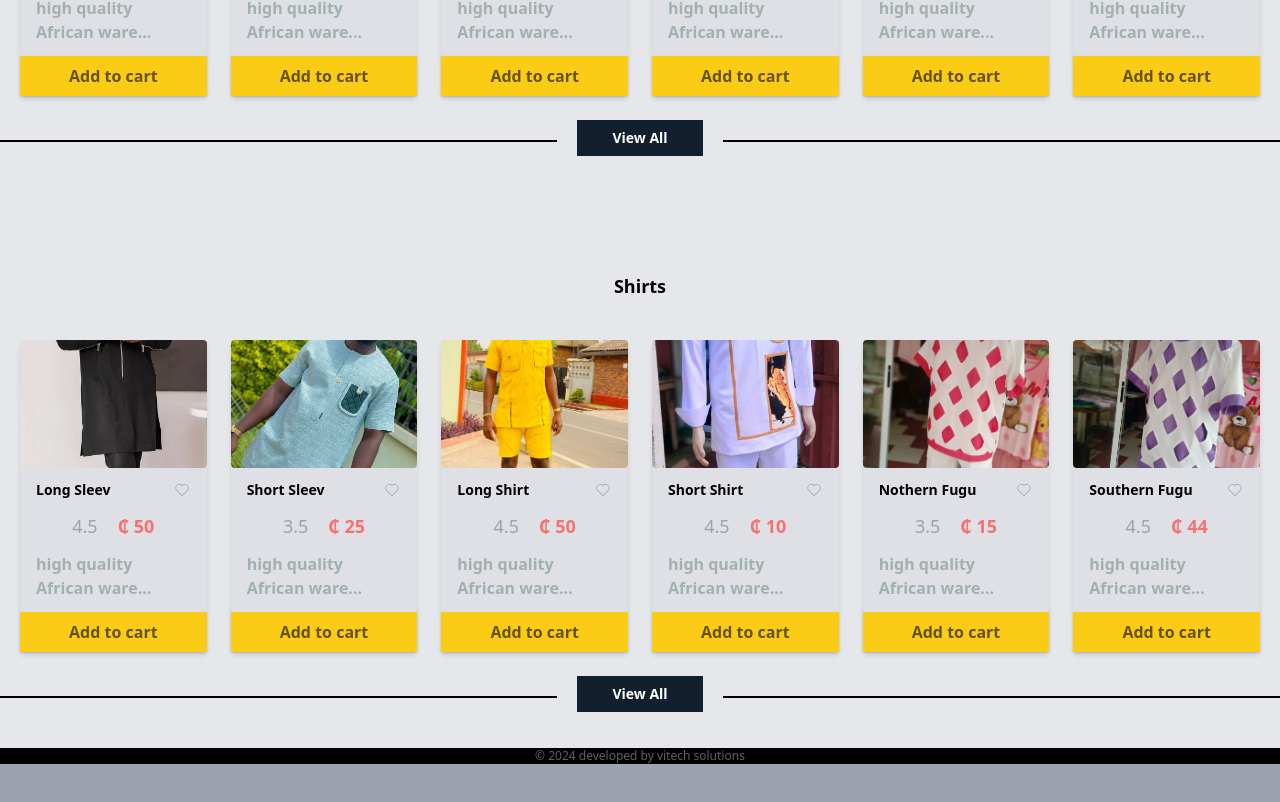
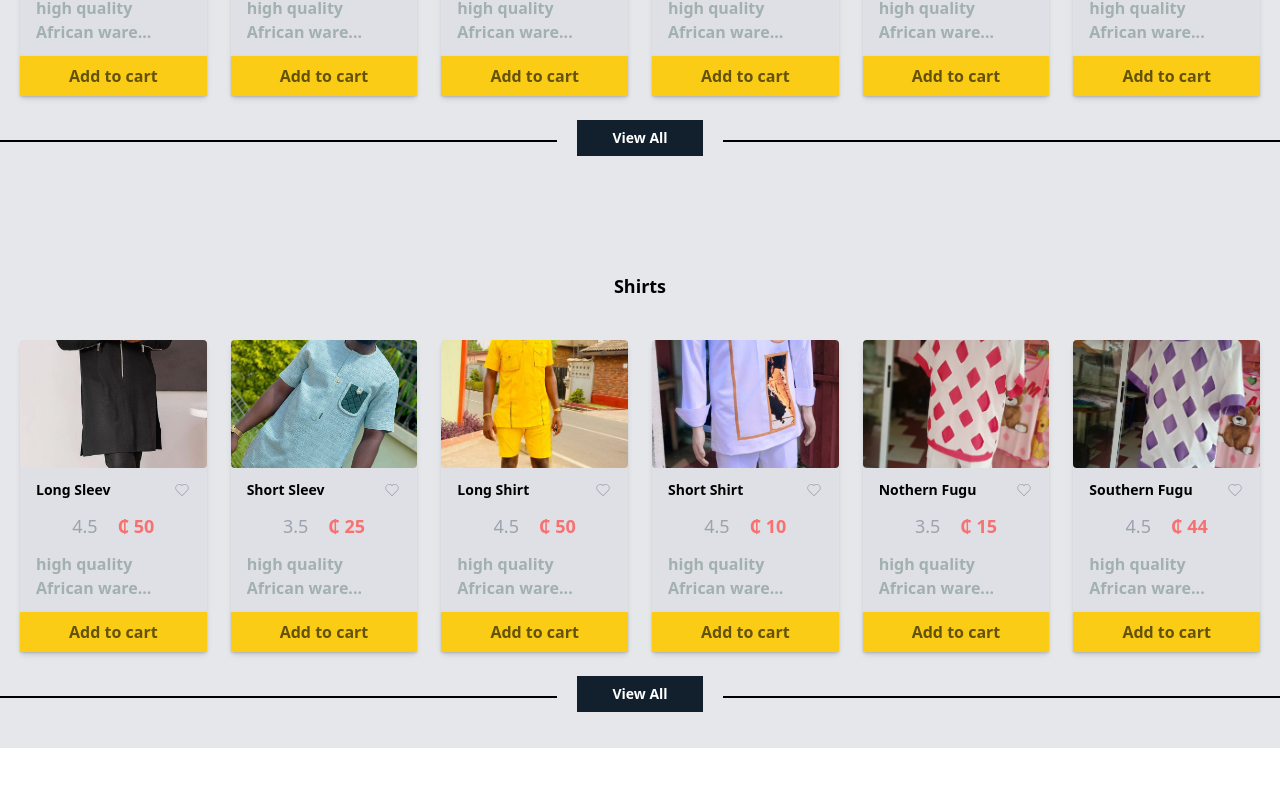
Before and after one commit to owusuvictorjnr/blessed-redeemer-fashion-and-design, a Next.js app: page / in a window 1280 px wide. Shown: the part 1696-2498 px from the top of the page. After the commit the page ends 2444 px from the top, so only its background shows below. Built offline with nearby package versions, Linux system fonts and the light colour scheme.

Commit message:
comment footer

```diff
--- a/app/(frontend)/layout.tsx
+++ b/app/(frontend)/layout.tsx
@@ -1,6 +1,6 @@
 "use client";
 
-import Footer from "@/components/Footer";
+// import Footer from "@/components/Footer";
 // import FirstTopbar from "@/components/Navbar/firstTopbar";
 // import SecondTopbar from "@/components/Navbar/secondTopbar";
 
@@ -14,7 +14,7 @@ export default function FrontendLayout({
       {/* <FirstTopbar />
       <SecondTopbar /> */}
       <main className="">{children}</main>
-      <Footer />
+      {/* <Footer /> */}
     </div>
   );
 }
```
